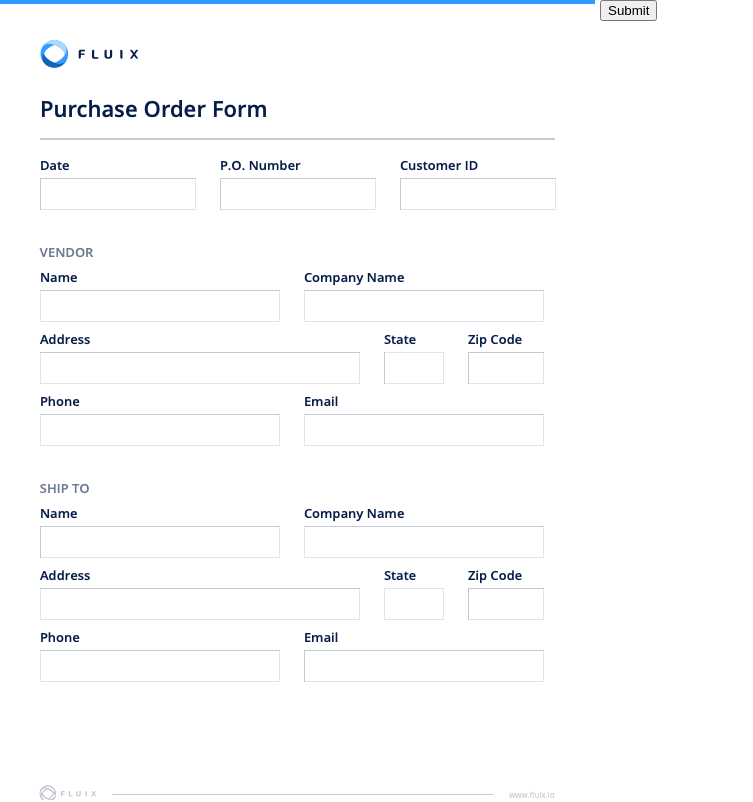
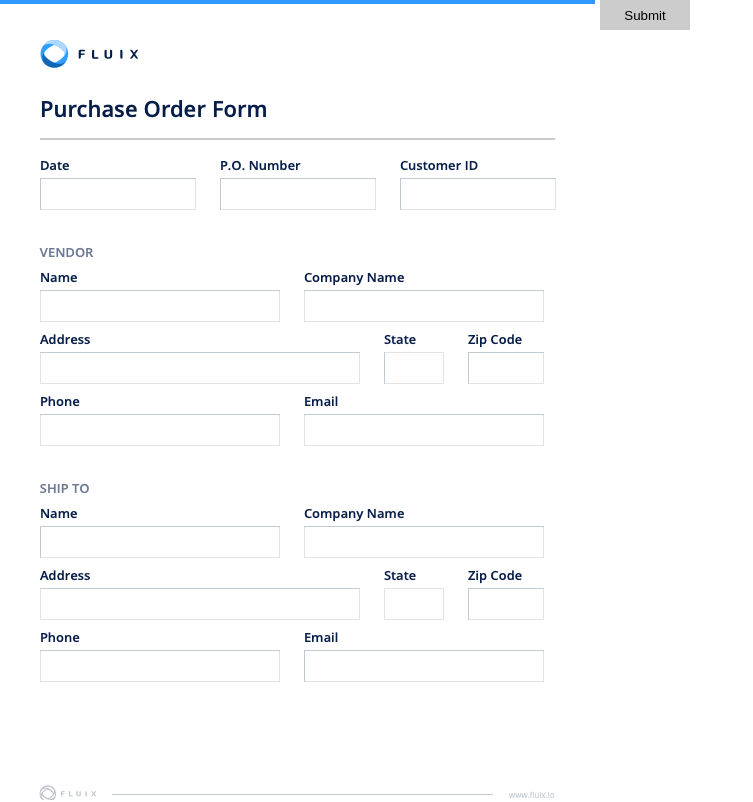
Before and after one commit to ElenaGrasovskaya/PDF_form_data_to_web_form, a React (Create React App) app in the folder pdf_data_to_web_form/: page / in a window 1280 px wide. Shown: the top 802 px of the page, without its empty margins (0-753 px from the left). Built offline with nearby package versions, Linux system fonts and the light colour scheme.

Commit message:
Custom hook data loading

```diff
--- a/pdf_data_to_web_form/src/App.css
+++ b/pdf_data_to_web_form/src/App.css
@@ -3,3 +3,14 @@
   text-align: center;
   width: 600px;
 }
+input[type=submit] {
+  position:absolute;
+  top: 0;
+  left: 600px;
+  background:#ccc;
+  border:0 none;
+  cursor:pointer;
+  width: 90px;
+  height: 30px;
+
+}
--- a/pdf_data_to_web_form/src/App.tsx
+++ b/pdf_data_to_web_form/src/App.tsx
@@ -1,19 +1,21 @@
 import "./App.css";
-import ViewerApi from "./ViewerApi";
-import {useState} from "react";
+
+import DocumentLoad from "./DocumentLoad"
 
 function App() {
 
-  const [formData, setFormData] = useState<any>("");
-  const getAllFormData = (e:any) => {setFormData(e.target.value);}
   let dataSource: string = "status.json";
-
+  const getAllData = (event:any) =>
+  {
+    event.preventDefault();
+    console.log(event);
+  }
 
   return (
     <section className="App">
-      <form>
-       <ViewerApi path = {dataSource} pageN={0} prevData= {{}}/>
-
+      <form onSubmit= {getAllData} >
+              <DocumentLoad path = {dataSource}></DocumentLoad>
+              <input type="submit"></input>
       </form>
     </section>
   );
--- /dev/null
+++ b/pdf_data_to_web_form/src/DocumentLoad.tsx
@@ -0,0 +1,19 @@
+import useFetch from "./hooks/useFetch";
+import FormPageRender from "./FormPageRender";
+
+function DocumentLoad(props: any) {
+  let { data, loading, error } = useFetch(props.path);
+  let renderArray: any = [];
+  if (data && !loading) {
+    data.pages.map((page: any, index: number) => {
+      renderArray.push(<FormPageRender pageStatus={page} pageN={index} />);
+      console.log("renderArray", renderArray);
+    });
+
+    return <>{renderArray}</>;
+  } else {
+    return <div>LOADING</div>;
+  }
+}
+
+export default DocumentLoad;
--- a/pdf_data_to_web_form/src/FormField.tsx
+++ b/pdf_data_to_web_form/src/FormField.tsx
@@ -1,99 +1,50 @@
-import {Annotation} from './PageDataInterface';
-import {PageData} from "./PageDataInterface";
-import {useState} from "react";
+import { Annotation } from "./PageDataInterface";
+import { PageData } from "./PageDataInterface";
+import { useState } from "react";
 
-interface FormFieldProps
-{
-  fieldData: Annotation,
-  fieldNumber: number,
-  key: string,
-  pageN: number,
-  allData: PageData
-  callback?: any
-
+interface FormFieldProps {
+  fieldData: Annotation;
+  fieldNumber: number;
+  key: string;
+  pageN: number;
+  allData: PageData;
 }
 
-function FormField(props:FormFieldProps) {
+function FormField(props: FormFieldProps) {
   const [fieldValue, setfieldValue] = useState<any>("");
 
-  const handleInput = (e:any) => {
+  const handleInput = (e: any) => {
     setfieldValue(e.target.value);
-
-   }
-   const finishedImputHandler = (e:any) => {
-    props.callback([e.target,fieldValue]);
-   };
+  };
 
   interface PageDataStyles {
-    input: React.CSSProperties,
-    label: React.CSSProperties
+    input: React.CSSProperties;
   }
-  const styles:PageDataStyles = {
+  const styles: PageDataStyles = {
     input: {
-      position: "absolute",
-      left: props.fieldData.rect[0],
-      top: props.fieldData.rect[1],
-      width: props.fieldData.rect[2] ,
-      height: props.fieldData.rect[3],
-      zIndex: 10,
-      border:"none",
-      opacity: 0.5
-    },
-    label: {
       position: "absolute",
       left: props.fieldData.rect[0],
       top: props.fieldData.rect[1],
       width: props.fieldData.rect[2],
       height: props.fieldData.rect[3],
-
-      fontFamily: "Helvetica",
-      display: "block",
+      zIndex: 10,
+      border: "none",
+      opacity: 0.5,
     },
   };
 
-
   return (
     <>
-
       <input
         type={props.fieldData.widgetType}
         style={styles.input}
         id={props.fieldData.tooltipText}
         key={props.key}
         value={fieldValue}
-        onChange = {handleInput}
-        onBlur = {finishedImputHandler}
-
+        onChange={handleInput}
       />
-
     </>
   );
 }
 
 export default FormField;
-
-/*
-<label
-        htmlFor={props.fieldData.tooltipText}
-        style={styles.label}
-        key={props.key}
-
-      >
-        {props.fieldData.tooltipText}
-      </label>
-
-
-       if (typeof props.fieldData.tooltipText === "string") {
-    if (
-      props.fieldData.tooltipText.includes("Code_Row") ||
-      props.fieldData.tooltipText.includes("Product") ||
-      props.fieldData.tooltipText.includes("Unit") ||
-      props.fieldData.tooltipText.includes("Qty_Row_") ||
-      props.fieldData.tooltipText.includes("Total_Row") ||
-      props.fieldData.tooltipText.includes("Total_Subtotal")
-    ) {
-      styles.label.display = "none";
-    } else {
-      styles.label.display = "block";
-    }
-  }*/
--- a/pdf_data_to_web_form/src/FormPageRender.tsx
+++ b/pdf_data_to_web_form/src/FormPageRender.tsx
@@ -1,75 +1,48 @@
 import React from "react";
 import "./App.css";
 import FormField from "./FormField";
-import { PageData } from "./PageDataInterface";
-import { useState } from "react";
+import useFetch from "./hooks/useFetch";
 interface OwnProps {
-  pageData: PageData;
   pageN: number;
   pageStatus: any;
 }
+
 function FormPageRender(props: OwnProps) {
-  console.log("The data is ready for render", props.pageData, props.pageStatus);
-  const [formData, setFormData] = useState<any>("");
-  let AllFieldData: any = [];
+  console.log("The data is ready for render", props.pageStatus);
+  let path: string = `pageInfo_${props.pageStatus.id}.json`;
 
-  const getAllFormData = (e: any) => {
-    e.preventDefault();
-    setFormData(AllFieldData);
-    alert(AllFieldData);
-    console.log("AllFieldData", AllFieldData);
-    };
+  let { data, loading, error } = useFetch(path);
 
-  const formFieldCallback = (fieldData: any) => {
-    console.log("formFieldCallback",AllFieldData);
-    AllFieldData.push(fieldData);
-  };
+  console.log("NEW DATA", path, loading, error, data);
 
   let backgroundImageStyle: React.CSSProperties = {
     position: "absolute",
-    top: props.pageN * 842,
+    top: props.pageN * props.pageStatus.height,
     left: "0",
-    width: "595px",
+    width: props.pageStatus.width,
     height: "100%",
     backgroundRepeat: "no-repeat",
     zIndex: 1,
 
-    backgroundImage: `URL(${process.env.PUBLIC_URL}pagePng_${props.pageData.pageId}.png)`,
+    backgroundImage: `URL(${process.env.PUBLIC_URL}pagePng_${props.pageStatus.id}.png)`,
   };
 
-  let submitDisplay: React.CSSProperties = {
-    display: "none",
-    zIndex: 50,
-    position:"absolute",
-    top: 0,
-    left: 600
-  };
-
-  if (props.pageN === 0)
-    submitDisplay.display = "block";
-  else submitDisplay.display = "none";
-
+  if (data && !loading) {
     return (
       <>
-
-      <section style={backgroundImageStyle} key={props.pageData.pageId}>
-      <input
-        type="submit"
-        style={submitDisplay}
-        onSubmit={getAllFormData}
-      ></input>
-        {props.pageData.annotations.map((item: any, index: number) => (
+        <section style={backgroundImageStyle} key={data.pageId}>
+          {data.annotations.map((item: any, index: number) => (
             <FormField
               fieldData={item}
               fieldNumber={index}
               key={item.id}
               pageN={props.pageN}
-            allData={props.pageData}
-            callback={formFieldCallback}
+              allData={data}
             />
           ))}
         </section>
       </>
     );
+  } else return null;
 }
 export default FormPageRender;
--- a/pdf_data_to_web_form/src/LoadedDataProcessing.tsx
+++ /dev/null
@@ -1,34 +0,0 @@
-import { useEffect, useState } from "react";
-import FormPageRender from "./FormPageRender";
-import PageStatusData from "./DocumentDataInterface";
-import PageData from "./PageDataInterface";
-import ViewerApi from "./ViewerApi";
-
-function LoadedDataProcessing(props: {
-  data: PageStatusData | PageData | undefined | any;
-  loaded: boolean;
-  pageN: number;
-  prevData:PageStatusData|any
-}) {
-  console.log("Data processing info", props);
-  let renderArray: any = [];
-
-  if (props.loaded) {
-    if (props.data.hasOwnProperty("pages")) {
-      props.data.pages.map((page: any, index: number) => {
-        renderArray.push(
-          <ViewerApi path={`pageInfo_${page.id}.json`} pageN={index} prevData = {props.data} />
-        );
-        console.log("renderArray", renderArray);
-      });
-
-      return <>{renderArray}</>;
-    } else {
-      return <FormPageRender pageData={props.data} pageN={props.pageN} pageStatus = {props.prevData}/>;
-    }
-  } else {
-    return <div>Didnt work</div>;
-  }
-}
-
-export default LoadedDataProcessing;
--- a/pdf_data_to_web_form/src/ViewerApi.tsx
+++ /dev/null
@@ -1,48 +0,0 @@
-import { useEffect, useState } from "react";
-import PageStatusData from "./DocumentDataInterface";
-import PageData from "./PageDataInterface";
-import LoadedDataProcessing from "./LoadedDataProcessing";
-
-function ViewerApi(props: { path: string; pageN: number; prevData:PageStatusData|any }) {
-  const [Data, setData] = useState<PageStatusData | PageData | undefined | any>(
-    []
-  );
-  const [isLoaded, setIsLoaded] = useState(false);
-  const getData = (source: string) => {
-    fetch(source, {
-      headers: {
-        "Content-Type": "application/json",
-        Accept: "application/json",
-      },
-    })
-      .then(function (response) {
-        return response.json();
-      })
-      .then(function (myJson) {
-        setData(myJson);
-        setIsLoaded(true);
-      });
-  };
-  useEffect(() => {
-    getData(props.path);
-  }, []);
-
-  console.log("Loading", Data);
-
-  if (isLoaded) {
-    return (
-      <>
-        <LoadedDataProcessing
-          data={Data}
-          loaded={isLoaded}
-          pageN={props.pageN}
-          prevData = {props.prevData}
-        ></LoadedDataProcessing>
-      </>
-    );
-  } else {
-    return <div>STILL LOADING</div>;
-  }
-}
-
-export default ViewerApi;
--- /dev/null
+++ b/pdf_data_to_web_form/src/hooks/useFetch.tsx
@@ -0,0 +1,34 @@
+import { useState, useEffect } from "react";
+
+const useFetch = (url: string) => {
+  const [status, setStatus] = useState<any>
+
+  ({loading: false,
+    data:undefined,
+    error: undefined });
+
+  function fetchNow(url: string) {
+    console.log("FETCHNOW", url)
+    setStatus({loading: true})
+    fetch(url)
+      .then((res) => res.json())
+      .then((res) => {
+        setStatus({loading: false, data:res})
+      })
+      .catch ((error) =>{
+          console.log("LOADING ERROR", error)
+        setStatus({loading:false, error})
+      })
+  }
+
+  useEffect(() => {
+    if (url) {
+        console.log("START LOADING", url)
+      fetchNow(url);
+
+    }
+  }, []);
+
+  return {...status, fetchNow };
+};
+export default useFetch;
```
Lines whose indentation alone changed are shown as unchanged.
